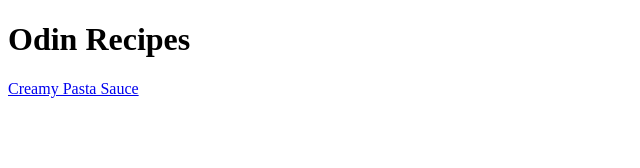
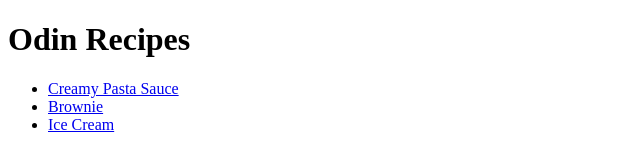
Before and after one commit to aaritpaliwal/odin-recipes, a plain HTML site: page index.html in a window 1280 px wide. Shown: the whole page, without its empty margins (0-640 px from the left). Drawn offline with Linux system fonts and the light colour scheme.

```diff
--- a/index.html
+++ b/index.html
@@ -6,6 +6,10 @@
     </head>
     <body>
         <h1>Odin Recipes</h1>
-        <a href="recipes/creamy-pasta-sauce.html">Creamy Pasta Sauce</a>
+        <ul>
+            <li><a href="recipes/creamy-pasta-sauce.html">Creamy Pasta Sauce</a></li>
+            <li><a href="recipes/brownie.html">Brownie</a></li>
+            <li><a href="recipes/ice-cream.html">Ice Cream</a></li>
+        </ul>
     </body>
 </html>
```
Also changed, not shown: images/brownie.jpeg (added), images/ice-cream.jpeg (added).
